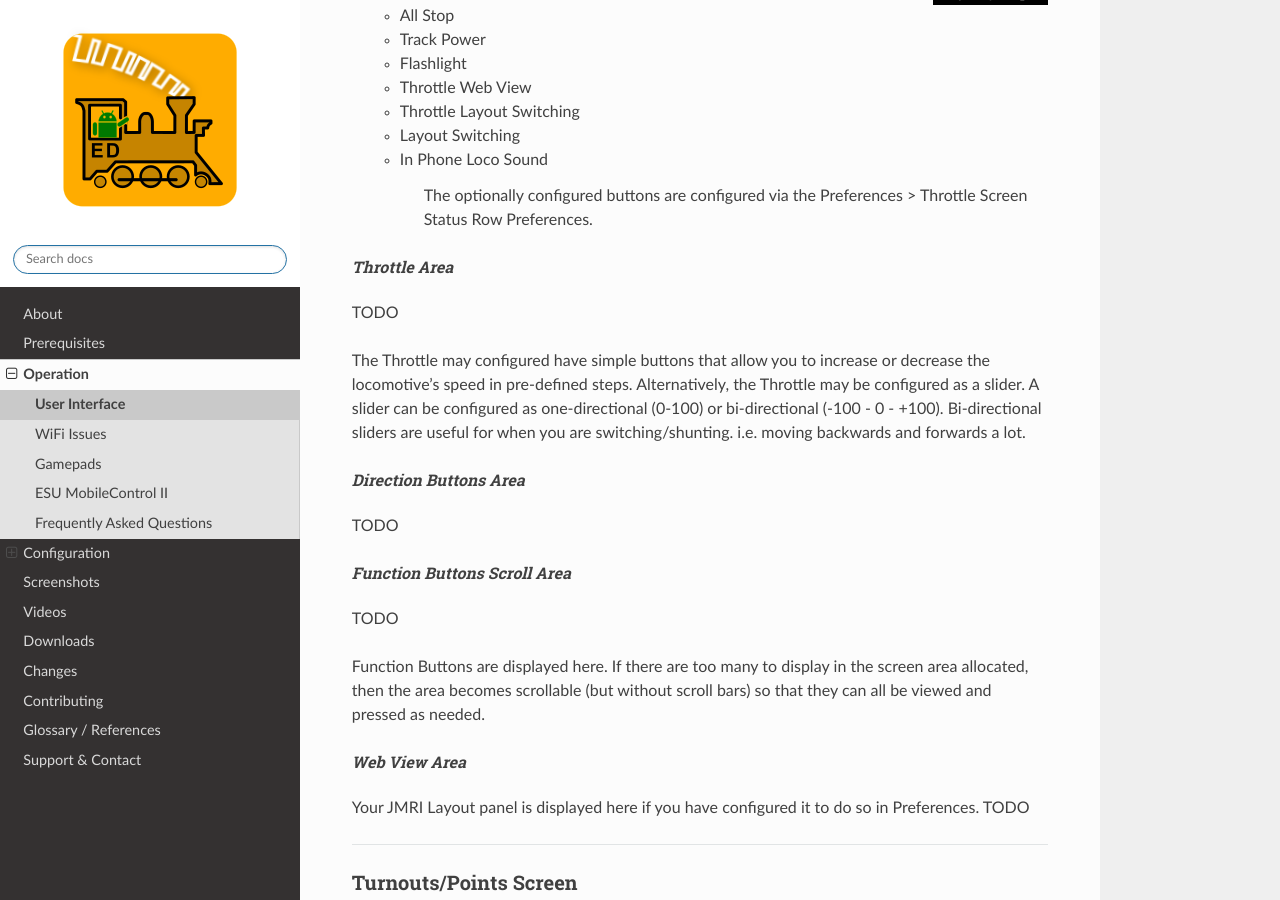
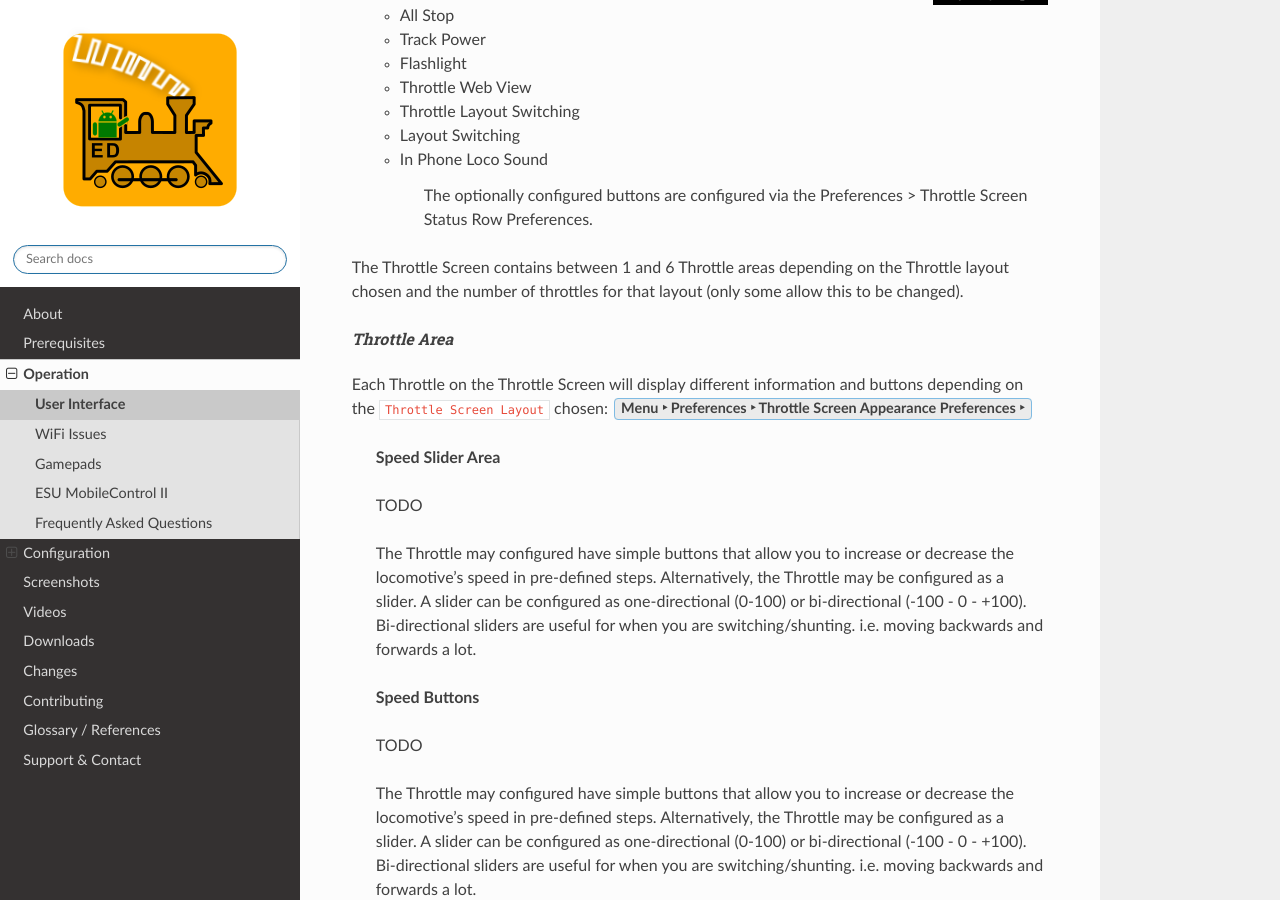
Before and after one commit to flash62au/EngineDriver_Home, a Sphinx documentation site: the page built from docs/operation/interface.rst, in a window 1280 px wide and 900 px high, scrolled down 1240 px. Built offline with Sphinx 7.4.7 and the Read the Docs theme 2.0.0, drawn with Linux system fonts in a browser that asks for light colours; comment, search, counter and statistics services are not loaded.

Commit message:
Update interface.rst

```diff
--- a/docs/operation/interface.rst
+++ b/docs/operation/interface.rst
@@ -72,29 +72,38 @@ This screen allows you to control:
 
       The optionally configured buttons are configured via the Preferences > Throttle Screen Status Row Preferences.
 
+The Throttle Screen contains between 1 and 6 Throttle areas depending on the Throttle layout chosen and the number of throttles for that layout (only some allow this to be changed).
+
 Throttle Area
 """"""""""""""""""""""""""""""""""""
 
-TODO
+Each Throttle on the Throttle Screen will display different information and buttons depending on the ``Throttle Screen Layout`` chosen: :menuselection:`Menu --> Preferences --> Throttle Screen Appearance Preferences -->`
 
-The Throttle may configured have simple buttons that allow you to increase or decrease the locomotive's speed in pre-defined steps.  Alternatively, the Throttle may be configured as a slider.  A slider can be configured as one-directional (0-100) or bi-directional (-100 - 0 - +100).  Bi-directional sliders are useful for when you are switching/shunting. i.e. moving backwards and forwards a lot.
+   **Speed Slider Area**
 
-Direction Buttons Area
-""""""""""""""""""""""""""""""""""""
+   TODO
 
-TODO
+   The Throttle may configured have simple buttons that allow you to increase or decrease the locomotive's speed in pre-defined steps.  Alternatively, the Throttle may be configured as a slider.  A slider can be configured as one-directional (0-100) or bi-directional (-100 - 0 - +100).  Bi-directional sliders are useful for when you are switching/shunting. i.e. moving backwards and forwards a lot.
 
-Function Buttons Scroll Area
-""""""""""""""""""""""""""""""""""""
+   **Speed Buttons**
 
-TODO
+   TODO
 
-Function Buttons are displayed here.  If there are too many to display in the screen area allocated, then the area becomes scrollable (but without scroll bars) so that they can all be viewed and pressed as needed.
+   The Throttle may configured have simple buttons that allow you to increase or decrease the locomotive's speed in pre-defined steps.  Alternatively, the Throttle may be configured as a slider.  A slider can be configured as one-directional (0-100) or bi-directional (-100 - 0 - +100).  Bi-directional sliders are useful for when you are switching/shunting. i.e. moving backwards and forwards a lot.
 
-Web View Area
-""""""""""""""""""""""""""""""""""""
+   Direction Buttons Area
 
-Your JMRI Layout panel is displayed here if you have configured it to do so in Preferences. TODO
+   TODO
+
+   Function Buttons Scroll Area
+
+   TODO
+
+   Function Buttons are displayed here.  If there are too many to display in the screen area allocated, then the area becomes scrollable (but without scroll bars) so that they can all be viewed and pressed as needed.
+
+   Web View Area
+
+   Your JMRI Layout panel is displayed here if you have configured it to do so in Preferences. TODO
 
 ----
 
```
